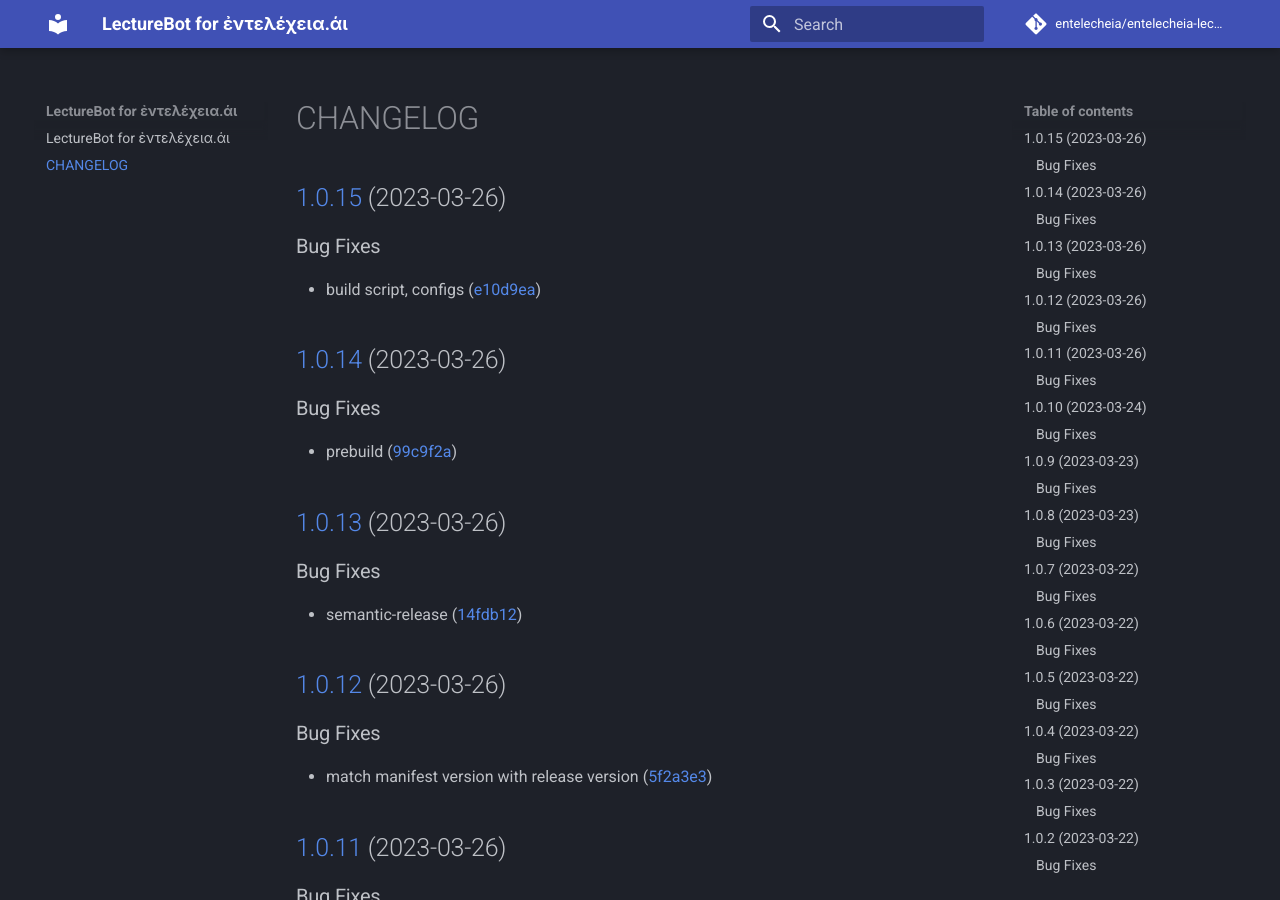
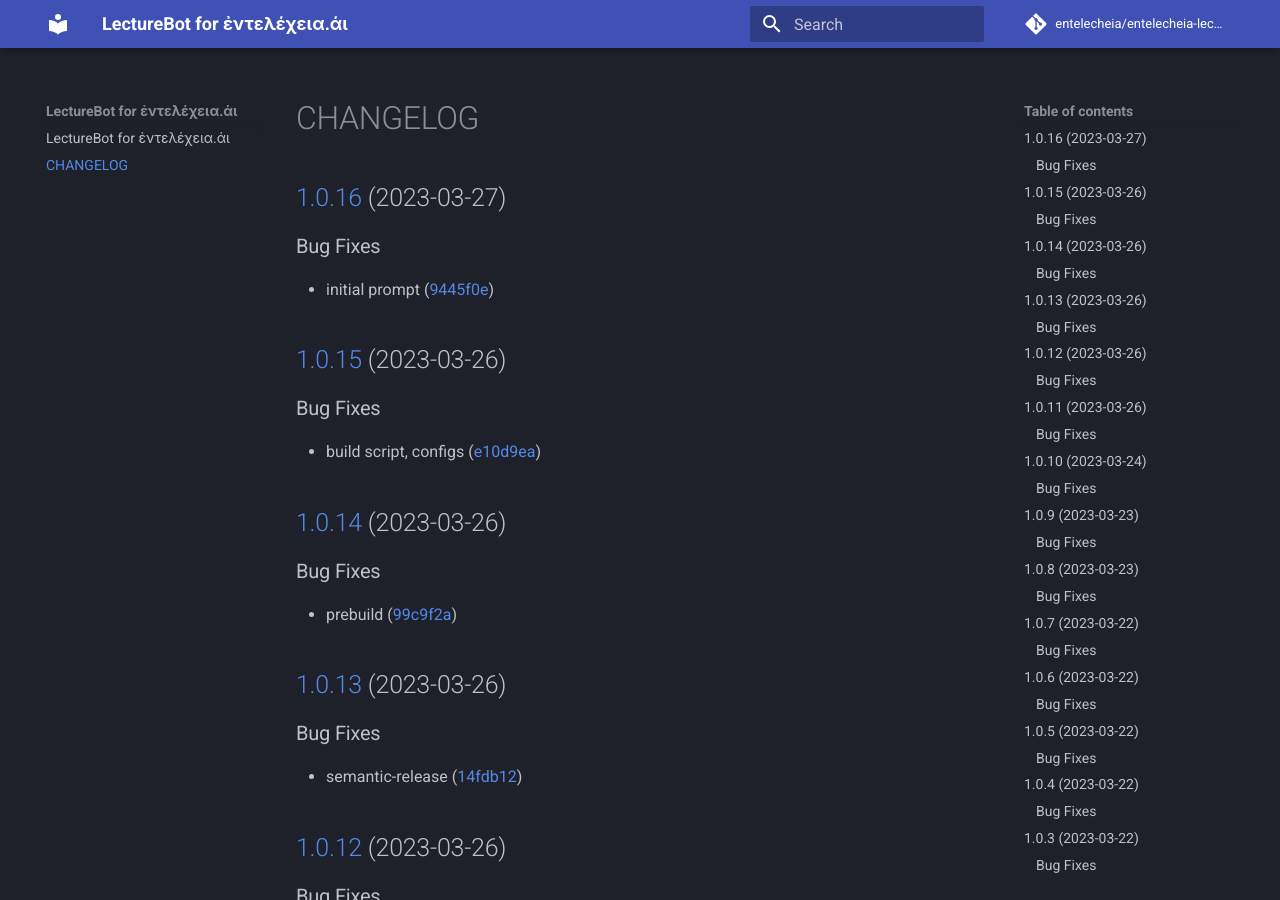
Before and after one commit to entelecheia/entelecheia-lecture-bot, an MkDocs documentation site: the page built from docs/CHANGELOG.md, in a window 1280 px wide and 900 px high. Built offline with MkDocs 1.6.1 and Material for MkDocs 9.7.7, drawn with Linux system fonts in a browser that asks for light colours; comment, search, counter and statistics services are not loaded.

Commit message:
chore(release): :rocket: 1.0.16 [skip ci]
## [1.0.16](https://github.com/entelecheia/entelecheia-lecture-bot/compare/v1.0.15...v1.0.16) (2023-03-27)

### Bug Fixes

* initial prompt ([9445f0e](https://github.com/entelecheia/entelecheia-lecture-bot/commit/9445f0e5b3308a5d368b8ffb580a0f2fe17d6dac))

```diff
--- a/docs/CHANGELOG.md
+++ b/docs/CHANGELOG.md
@@ -1,3 +1,10 @@
+## [1.0.16](https://github.com/entelecheia/entelecheia-lecture-bot/compare/v1.0.15...v1.0.16) (2023-03-27)
+
+
+### Bug Fixes
+
+* initial prompt ([9445f0e](https://github.com/entelecheia/entelecheia-lecture-bot/commit/9445f0e5b3308a5d368b8ffb580a0f2fe17d6dac))
+
 ## [1.0.15](https://github.com/entelecheia/entelecheia-lecture-bot/compare/v1.0.14...v1.0.15) (2023-03-26)
 
 
--- a/package.json
+++ b/package.json
@@ -1,6 +1,6 @@
 {
     "name": "entelecheia-lecture-bot",
-    "version": "1.0.15",
+    "version": "1.0.16",
     "description": "Chrome extension to ask questions and get answers from the ChatGPT",
     "author": "entelecheia",
     "license": "MIT",
```
Also changed, not shown: static/manifest.json, 1 other file.
